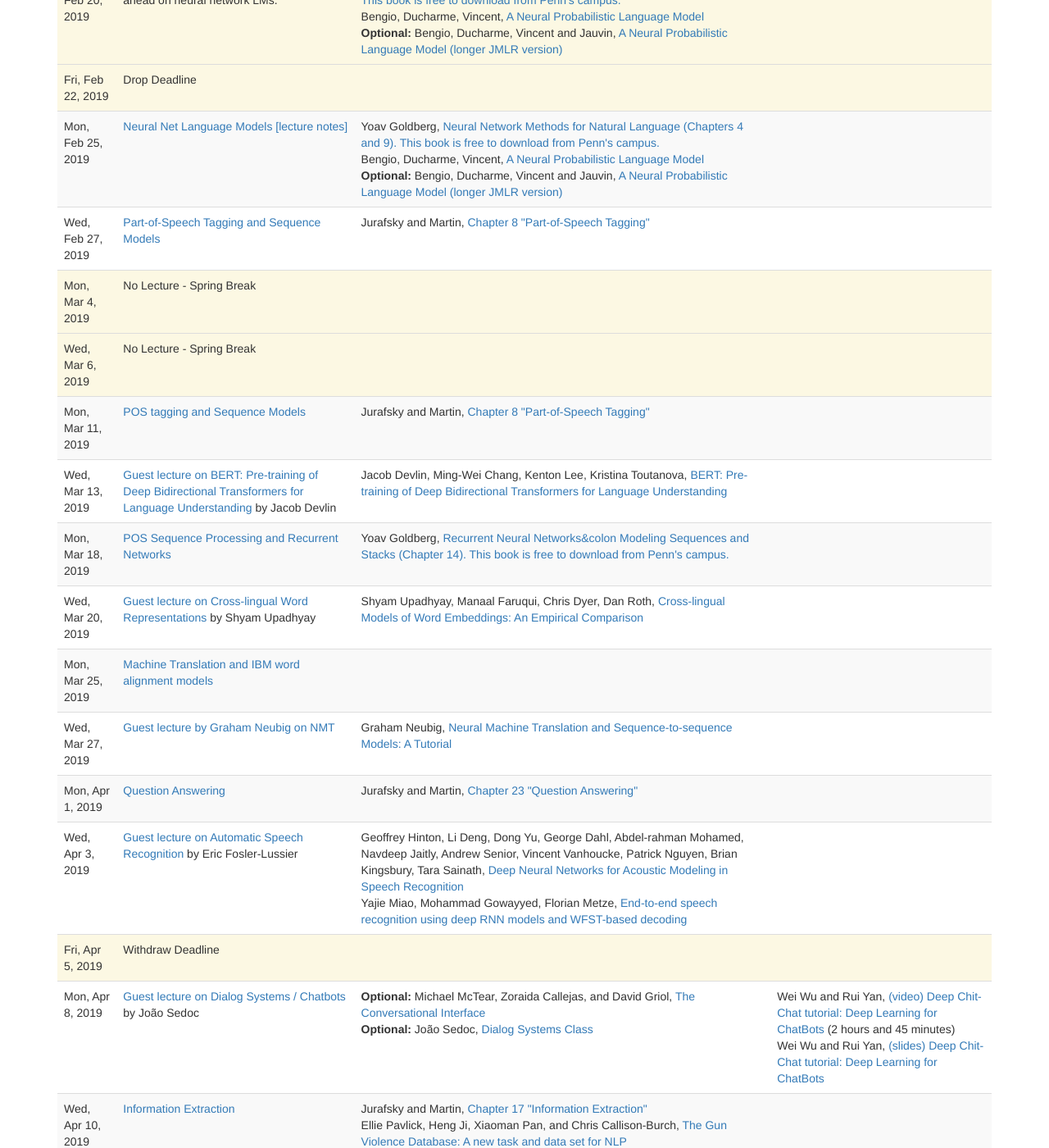
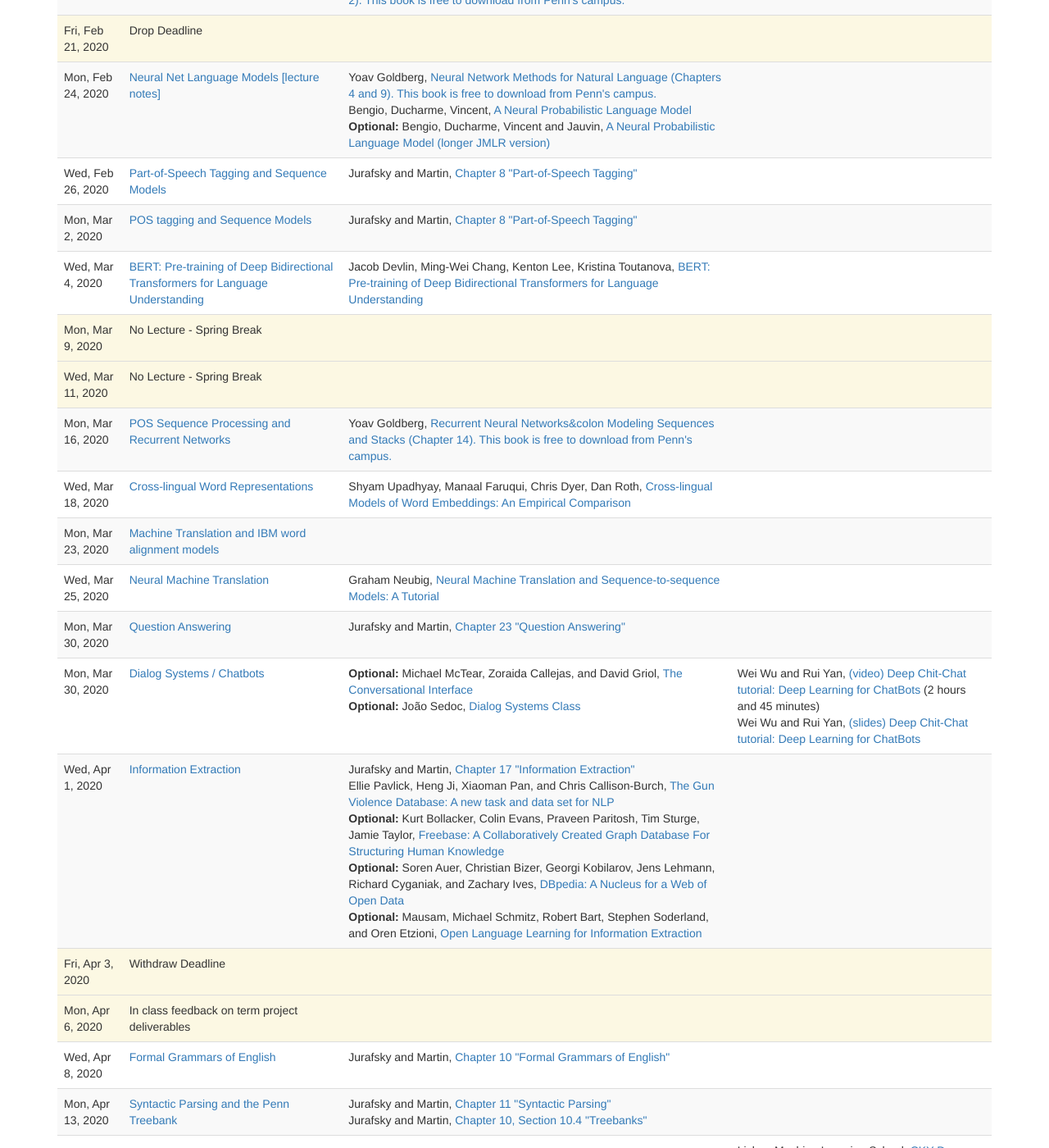
Before and after one commit to computational-linguistics-class/computational-linguistics-class.github.io, a Jekyll site: the page built from lectures.md, in a window 1280 px wide and 1400 px high, scrolled down 1459 px. Shown: the whole window at 82% size. Built offline with Jekyll 4.4.1, drawn with Linux system fonts in a browser that asks for light colours; nearby versions of some CDN libraries; a script that is not in the unit is left out; some of the changed text lies outside the part shown.

Commit message:
Replacing dates in last year's schedule

```diff
--- a/_data/lectures.yaml
+++ b/_data/lectures.yaml
@@ -1,5 +1,5 @@
 -
-  date: 2019-01-16
+  date: 2020-01-15
   slides: slides/01-course-intro+text-classification-and-sentiment-analysis.pdf
   slides_credit: Jurafsky and Martin
   title: Course Intro / Text Classification and Sentiment Analysis
@@ -19,11 +19,11 @@
       authors: Bo Pang and Lillian Lee
       url: http://www.cs.cornell.edu/people/pabo/movie-review-data/
 -
-  date: 2019-01-21
+  date: 2020-01-20
   title: Martin Luther King, Jr. Day Observed (no classes)
   type: no_lecture
 -
-  date: 2019-01-23
+  date: 2020-01-22
   slides: slides/02-text-processing.pdf
   title: Text Classification Wrapup / Text Processing
   slides_credit: Jurafsky and Martin
@@ -41,7 +41,7 @@
       title: Publicly available Reddit comments
       url: https://files.pushshift.io/reddit/comments/
 -
-  date: 2019-01-28
+  date: 2020-01-27
   slides: slides/03-text-processing-wrapup.pdf
   title: Text Processing Wrapup
   slides_credit: Jurafsky and Martin
@@ -55,7 +55,7 @@
       authors: Stephen Roller, Douwe Kiela, and Maximilian Nickel
       url: http://aclweb.org/anthology/P18-2057.pdf
 -
-  date: 2019-01-30
+  date: 2020-01-29
   slides: slides/04-n-gram-language-models.pdf
   title: N-gram Language Models
   slides_credit: Jurafsky and Martin
@@ -70,7 +70,7 @@
       authors: Thorsten Brants, Ashok C. Popat, Peng Xu, Franz J. Och, Jeffrey Dean
       url: http://www.aclweb.org/anthology/D07-1090.pdf
 -
-  date: 2019-02-04
+  date: 2020-02-03
   slides: slides/04-n-gram-language-models.pdf
   title: N-gram Language Models Wrapup
   slides_credit: Jurafsky and Martin
@@ -84,7 +84,7 @@
       authors: Thorsten Brants, Ashok C. Popat, Peng Xu, Franz J. Och, Jeffrey Dean
       url: http://www.aclweb.org/anthology/D07-1090.pdf
 -
-  date: 2019-02-04
+  date: 2020-02-05
   slides: slides/05-vector-semantics.pdf
   title: Vector Semantics
   slides_credit: Dan Jurafsky
@@ -115,7 +115,7 @@
       url: https://www.youtube.com/watch?v=WFySbJ3FGcM&index=3&list=PLfmUaIBTH8exY7fZnJss508Bp8k1R8ASG
       length: 16 minutes
 -
-  date: 2019-02-11
+  date: 2020-02-10
   slides: slides/06-vector-semantics-part-2.pdf
   title: Vector Semantics - part 2
   slides_credit: Dan Jurafsky
@@ -133,7 +133,11 @@
       authors: Julia Bazińska
       url: https://lamyiowce.github.io/word2viz/
 -
-  date: 2019-02-13
+  date: 2020-02-12
+  title: No class.  Chris is traveling for a DARPA PI meeting.
+  type: no_lecture
+-
+  date: 2020-02-17
   slides: slides/06-vector-semantics-part-3.pdf
   title: Vector Semantics - part 3
   slides_credit: Dan Jurafsky
@@ -174,7 +178,7 @@
       url: https://www.pnas.org/content/115/16/E3635.short
       optional: true
 -
-  date: 2019-02-20
+  date: 2020-02-19
   slides: slides/07-logistic-regression.pdf
   title: Logistic Regression
   slides_credit:
@@ -188,31 +192,12 @@
       authors: Yoav Goldberg
       url: https://www.morganclaypool.com/doi/abs/10.2200/S00762ED1V01Y201703HLT037
 -
-  date: 2019-02-20
-  slides:
-  title: No class today due to snow.  Pleaes read ahead on neural network LMs.
-  type: no_lecture
-  readings:
-    -
-      title: Neural Network Methods for Natural Language (Chapter 4).  This book is free to download from Penn's campus.
-      authors: Yoav Goldberg
-      url: https://www.morganclaypool.com/doi/abs/10.2200/S00762ED1V01Y201703HLT037
-    -
-      title: A Neural Probabilistic Language Model
-      authors: Bengio, Ducharme, Vincent
-      url: https://papers.nips.cc/paper/1839-a-neural-probabilistic-language-model.pdf
-    -
-      title: A Neural Probabilistic Language Model (longer JMLR version)
-      authors: Bengio, Ducharme, Vincent and Jauvin
-      url: http://www.jmlr.org/papers/volume3/bengio03a/bengio03a.pdf
-      optional: true
--
-  date: 2019-02-22
+  date: 2020-02-21
   slides:
   title: Drop Deadline
   type: no_lecture
 -
-  date: 2019-02-25
+  date: 2020-02-24
   slides: slides/08-neural-networks.pdf
   title: Neural Net Language Models
   lecture_notes: slides/08-neural-network-language-models-lecture-notes.pdf
@@ -232,7 +217,7 @@
       url: http://www.jmlr.org/papers/volume3/bengio03a/bengio03a.pdf
       optional: true
 -
-  date: 2019-02-27
+  date: 2020-02-26
   slides: slides/10-POS-tagging-and-sequence-modeling.pdf
   title: Part-of-Speech Tagging and Sequence Models
   slides_credit:
@@ -242,17 +227,7 @@
       authors: Jurafsky and Martin
       url: https://web.stanford.edu/~jurafsky/slp3/8.pdf
 -
-  date: 2019-03-04
-  slides:
-  title: No Lecture - Spring Break
-  type: no_lecture
--
-  date: 2019-03-06
-  slides:
-  title: No Lecture - Spring Break
-  type: no_lecture
--
-  date: 2019-03-11
+  date: 2020-03-02
   slides: slides/10-POS-tagging-and-sequence-modeling.pdf
   title: POS tagging and Sequence Models
   slides_credit:
@@ -262,18 +237,26 @@
       authors: Jurafsky and Martin
       url: https://web.stanford.edu/~jurafsky/slp3/8.pdf
 -
-  date: 2019-03-13
+  date: 2020-03-04
   slides: slides/90-guest_lecture_jacob_devlin_bert_presentations.pdf
-  title: Guest lecture on BERT&colon; Pre-training of Deep Bidirectional Transformers for Language Understanding
-  speaker: Jacob Devlin
-  slides_credit: Jacob Devlin
+  title: BERT&colon; Pre-training of Deep Bidirectional Transformers for Language Understanding
   readings:
     -
       title: BERT&colon; Pre-training of Deep Bidirectional Transformers for Language Understanding
       authors: Jacob Devlin, Ming-Wei Chang, Kenton Lee, Kristina Toutanova
       url: https://arxiv.org/abs/1810.04805
 -
-  date: 2019-03-18
+  date: 2020-03-09
+  slides:
+  title: No Lecture - Spring Break
+  type: no_lecture
+-
+  date: 2020-03-11
+  slides:
+  title: No Lecture - Spring Break
+  type: no_lecture
+-
+  date: 2020-03-16
   slides: slides/11-recurrent-neural-networks.pdf
   title: POS Sequence Processing and Recurrent Networks
   slides_credit:
@@ -283,10 +266,9 @@
       authors: Yoav Goldberg
       url: https://www.morganclaypool.com/doi/abs/10.2200/S00762ED1V01Y201703HLT037
 -
-  date: 2019-03-20
+  date: 2020-03-18
   slides: slides/90-guest_lecture_ shyam_upadhyay_cross_lingual_word_representations.pdf
-  title: Guest lecture on Cross-lingual Word Representations
-  speaker: Shyam Upadhyay
+  title: Cross-lingual Word Representations
   slides_credit: Shyam Upadhyay
   readings:
     -
@@ -294,14 +276,14 @@
       authors: Shyam Upadhyay, Manaal Faruqui, Chris Dyer, Dan Roth
       url: http://www.aclweb.org/anthology/P16-1157
 -
-  date: 2019-03-25
+  date: 2020-03-23
   slides: slides/12-machine-translation.pdf
   title: Machine Translation and IBM word alignment models
   readings:
 -
-  date: 2019-03-27
+  date: 2020-03-25
   slides: slides/90-guest_lecture_graham_neubig_NMT.pdf
-  title: Guest lecture by Graham Neubig on NMT
+  title: Neural Machine Translation
   slides_credit: Graham Neubig
   readings:
     -
@@ -309,7 +291,7 @@
       authors: Graham Neubig
       url: https://arxiv.org/abs/1703.01619
 -
-  date: 2019-04-01
+  date: 2020-03-30
   slides: slides/13-question-answering.pdf
   title: Question Answering
   readings:
@@ -318,30 +300,9 @@
       authors: Jurafsky and Martin
       url: https://web.stanford.edu/~jurafsky/slp3/23.pdf
 -
-  date: 2019-04-03
-  slides: slides/90-guest_lecture_eric_fosler-lussier_ASR.pdf
-  title: Guest lecture on Automatic Speech Recognition
-  speaker: Eric Fosler-Lussier
-  slides_credit: Eric Fosler-Lussier
-  readings:
-    -
-      title: Deep Neural Networks for Acoustic Modeling in Speech Recognition
-      authors: Geoffrey Hinton, Li Deng, Dong Yu, George Dahl, Abdel-rahman Mohamed, Navdeep Jaitly, Andrew Senior, Vincent Vanhoucke, Patrick Nguyen, Brian Kingsbury, Tara Sainath
-      url: https://www.microsoft.com/en-us/research/publication/deep-neural-networks-for-acoustic-modeling-in-speech-recognition/
-    -
-      title: End-to-end speech recognition using deep RNN models and WFST-based decoding
-      authors: Yajie Miao, Mohammad Gowayyed, Florian Metze
-      url: https://ieeexplore.ieee.org/abstract/document/7404790/authors#authors
--
-  date: 2019-04-05
-  slides:
-  title: Withdraw Deadline
-  type: no_lecture
--
-  date: 2019-04-08
+  date: 2020-03-30
   slides: https://drive.google.com/file/d/1e_JfNx2qabsuSpv2nKsl3OKaYHw-lgy4/view
-  title: Guest lecture on Dialog Systems / Chatbots
-  speaker: João Sedoc
+  title: Dialog Systems / Chatbots
   slides_credit: João Sedoc
   readings:
     -
@@ -365,7 +326,7 @@
       authors: Wei Wu and Rui Yan
       url: ohttp://www.ruiyan.me/pubs/tutorial-emnlp18.pdf
 -
-  date: 2019-04-10
+  date: 2020-04-01
   slides: slides/14-information-extraction.pdf
   title: Information Extraction
   readings:
@@ -392,13 +353,17 @@
       authors: Mausam, Michael Schmitz, Robert Bart, Stephen Soderland, and Oren Etzioni
       url: https://homes.cs.washington.edu/~mausam/papers/emnlp12a.pdf
       optional: true
-
 -
-  date: 2019-04-15
+  date: 2020-04-03
+  slides:
+  title: Withdraw Deadline
+  type: no_lecture
+-
+  date: 2020-04-06
   title: In class feedback on term project deliverables
   type: no_lecture
 -
-  date: 2019-04-17
+  date: 2020-04-08
   slides: slides/15-formal-grammars-of-english.pdf
   title: Formal Grammars of English
   slides_credit: Sameer Singh and others
@@ -408,7 +373,7 @@
       authors: Jurafsky and Martin
       url: https://web.stanford.edu/~jurafsky/slp3/10.pdf
 -
-  date: 2019-04-22
+  date: 2020-04-13
   slides: slides/16-syntactic-parsing.pdf
   title: Syntactic Parsing and the Penn Treebank
   slides_credit: Sameer Singh and others
@@ -438,7 +403,7 @@
       url: https://www.youtube.com/watch?v=NUV6vXK8FCc
       length: 17 minutes
 -
-  date: 2019-04-24
+  date: 2020-04-15
   slides: slides/17-statistical-parsing.pdf
   title: Statistical Parsing
   slides_credit: Sameer Singh and others
@@ -459,35 +424,23 @@
       url: https://www.youtube.com/watch?v=hgaeB2JloJY
       length: 19 minutes
 -
-  date: 2019-04-29
-  slides: slides/18-paraphrasing.pdf
-  title: Large-scale paraphrasing for natural language generation
+  date: 2020-04-20
+  slides:
+  title: TBD
   slides_credit:
   readings:
-    -
-      title: Paraphrasing with Bilingual Parallel Corpora
-      authors: Colin Bannard and Chris Callison-Burch
-      url: http://www.cis.upenn.edu/~ccb/publications/paraphrasing-with-bilingual-parallel-corpora.pdf
-      optional: true
-    -
-      title: Learning Sentential Paraphrases from Bilingual Parallel Corpora for Text-to-Text Generation
-      authors: Juri Ganitkevitch, Chris Callison-Burch, Courtney Napoles, and Benjamin Van Durme
-      url: http://www.cis.upenn.edu/~ccb/publications/learning-sentential-paraphrases-from-bilingual-parallel-corpora.pdf
-      optional: true
-    -
-      title: PPDB&colon; The Paraphrase Database
-      authors: Juri Ganitkevitch, Benjamin Van Durme, and Chris Callison-Burch
-      url: http://www.cis.upenn.edu/~ccb/publications/ppdb.pdf
-      optional: true
-    -
-      title: PPDB 2.0&colon; Better paraphrase ranking, fine-grained entailment relations, word embeddings, and style classification
-      authors: Ellie Pavlick, Pushpendre Rastogi, Juri Ganitkevich, Ben Van Durme, Chris Callison-Burch
-      url: http://www.cis.upenn.edu/~ccb/publications/ppdb-reranking.pdf
-      optional: true
-
 -
-  date: 2019-05-01
+  date: 2020-04-22
   slides:
-  title: guest lecture by Anne Cocos
-  slides_credit: Anne Cocos
+  title: TBD
   readings:
+-
+  date: 2020-04-27
+  slides:
+  title: TBD
+  readings:
+-
+  date: 2020-04-29
+  slides:
+  title: TBD
+  readings:
```
